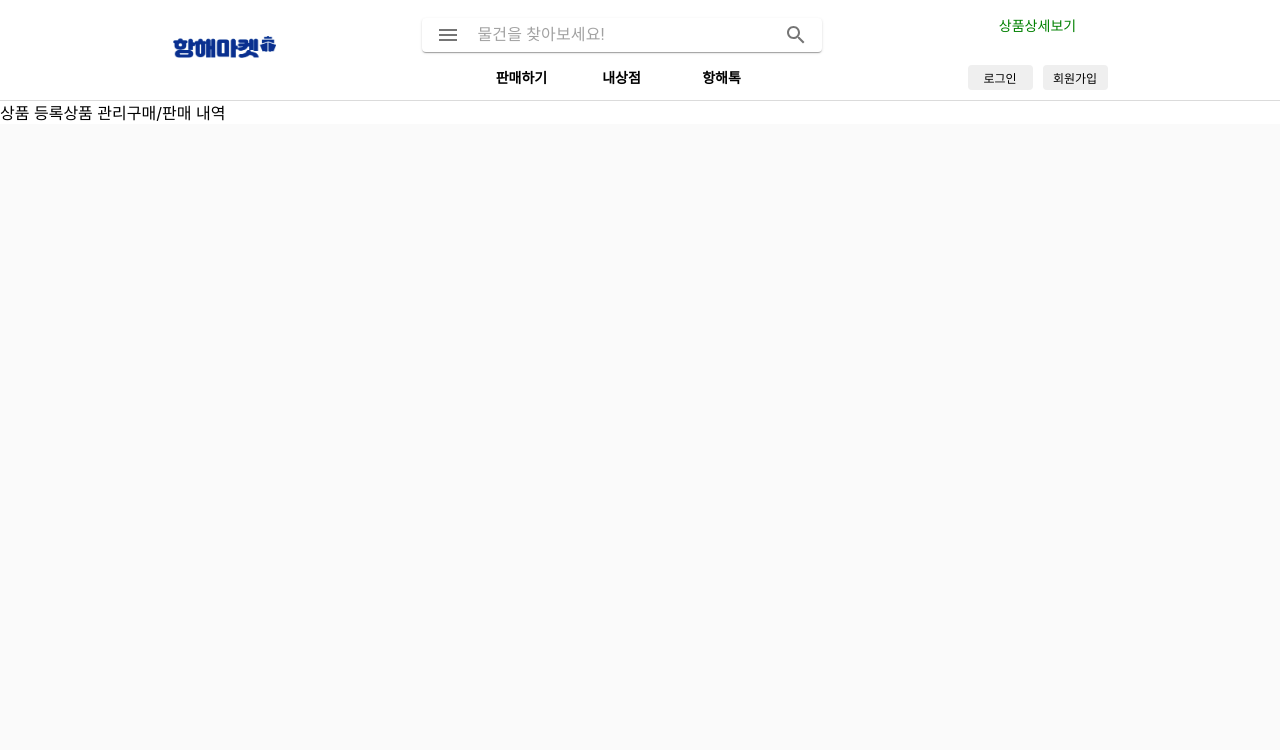
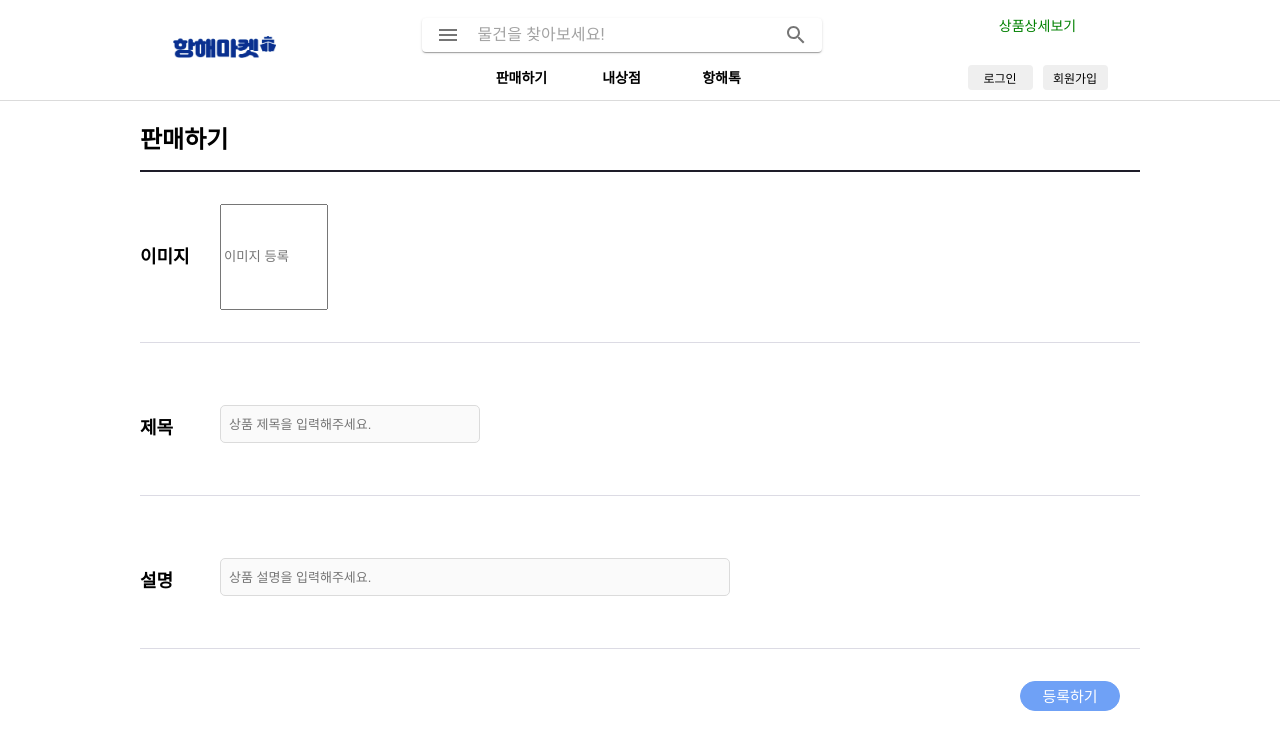
Before and after one commit to heo-mk/hanghaemarket, a React (Create React App) app: page /selling in a window 1280 px wide. Shown: the top 750 px of the page. Built offline with nearby package versions, Linux system fonts and the light colour scheme.

Commit message:
0417까지

```diff
--- a/src/components/Carousel.js
+++ b/src/components/Carousel.js
@@ -4,13 +4,40 @@ import axios from 'axios';
 
 const Carousel = (props) => {
     const container = React.useRef();
+    const slider_container = React.useRef();
 
+    const [banner, setBanner] = React.useState([]);
+
+    React.useEffect(() => {
+      //정보 가져오기
+      axios.get('http://54.180.113.24/banner').then((res)=>{
+          setBanner(res.data);
+      }).catch((err)=>{
+          console.log(err);
+      });
+  }, []);
 
     return(
         <React.Fragment>
           <CarouselMainContainer>
             <CarouselContainer ref={container}>
+              <SlideContainer ref={slider_container}>
+                {banner.map((val, index)=>{
+                    let value = index * 100;
+                    let url = `url(${val.image}) no-repeat center`;
 
+                    const slide_style = {
+                        left: `${value}%`,
+                        background: `${url}`,
+                        backgroundSize: 'cover',
+                      };
+
+                    return (
+                      <Slide className='slide' key={index} style={slide_style} href={val.link} target='_blank' />
+                    );
+
+                })}
+              </SlideContainer>
             </CarouselContainer>
           </CarouselMainContainer>
         </React.Fragment>
@@ -40,5 +67,25 @@ const CarouselContainer = styled.div`
     background-color:pink;
 `;
 
+const SlideContainer = styled.div`
+    position: absolute;
+    width: 100%;
+    height: 100%;
+    left: 0;
+    transition: left .3s ease-in;
+`;
+
+const Slide = styled.a`
+    position: absolute;
+    width: 100%;
+    height: 100%;
+    box-sizing: border-box;
+    border: 1px solid #eee;
+    border-radius: 15px;
+    top: 50%;
+    transform: translateY(-50%);
+    text-align: center;
+`;
+
 
 export default Carousel;
--- a/src/pages/Main.js
+++ b/src/pages/Main.js
@@ -8,7 +8,7 @@ const Main=(props)=>{
     return (
         <React.Fragment>
             <MainMainContainer>
-                <Carousel/>
+                {/* <Carousel/> */}
                 <PostList/>
             </MainMainContainer>
         </React.Fragment>
--- a/src/pages/Selling.js
+++ b/src/pages/Selling.js
@@ -6,11 +6,28 @@ const Selling=(props)=>{
     return(
         <React.Fragment>
             <SellingMainContainer>
-                <NavBar>
-                    <a>상품 등록</a>
-                    <a>상품 관리</a>
-                    <a>구매/판매 내역</a>
-                </NavBar>
+              <SellingContainer>
+                <SellingWords>판매하기</SellingWords>
+                <WrapInputs>
+                    <ImageBox>
+                        <ImageTitle><h4>이미지</h4></ImageTitle>
+                        <ImageInput placeholder="이미지 등록"/>
+                    </ImageBox>
+
+                    <TitleBox>
+                        <Title><h4>제목</h4></Title>
+                        <TitleInput placeholder="상품 제목을 입력해주세요."/>
+                    </TitleBox>
+                    <ContentsBox>
+                        <Contents><h4>설명</h4></Contents>
+                        <ContentsInput placeholder="상품 설명을 입력해주세요."/>
+                    </ContentsBox>
+
+                    <EnrollButtonBox>
+                        <EnrollButton>등록하기</EnrollButton>
+                    </EnrollButtonBox>
+                </WrapInputs>
+              </SellingContainer>
             </SellingMainContainer>
         </React.Fragment>
     );
@@ -22,13 +39,131 @@ const SellingMainContainer = styled.div`
   display: flex;
   flex-direction: column;
   background-color: #fff;
+
   /* @media (max-width: 1000px){
     heigth:
   } */
 `;
 
-const NavBar=styled.div`
+const SellingContainer=styled.div`
+height:100vh;
+width:1000px;
+margin:auto;
 
 `;
 
+const SellingWords=styled.h2`
+border-bottom: 2px solid rgb(30, 29, 41);
+margin-bottom: 0px;
+height:50px;
+`;
+
+const WrapInputs=styled.div`
+height:100vh;
+
+padding-left: 0px;
+`;
+
+const ImageTitle=styled.div`
+width: 5rem;
+font-size: 18px;
+padding-top: 14px;
+
+`;
+
+const ImageBox=styled.div`
+width: 100%;
+display: flex;
+padding: 2rem 0px;
+border-bottom: 1px solid rgb(220, 219, 228);
+
+`;
+
+const ImageInput=styled.input`
+type=file;
+width: 100px;
+height:100px;
+
+`;
+
+const Title=styled.div`
+width: 5rem;
+font-size: 18px;
+padding-top: 14px;
+
+`;
+const TitleBox=styled.div`
+width: 100%;
+display: flex;
+padding: 2rem 0px;
+border-bottom: 1px solid rgb(220, 219, 228);
+
+`;
+
+const TitleInput = styled.input`
+  margin-top: 30px;
+  padding: 9px 0px 7px 8px;
+  background-color: #FAFAFA;
+  font-size: 13px;
+  line-height: 18px;
+  width: 250px;
+  color: #262626;
+  border: 1px solid #DBDBDB;
+  outline: none;
+  border-radius: 5px;
+  height: 20px;
+  margin-bottom: 12px;
+  align-items:center;
+`;
+
+const Contents=styled.div`
+width: 5rem;
+font-size: 18px;
+padding-top: 14px;
+
+`;
+
+const ContentsBox=styled.div`
+width: 100%;
+display: flex;
+padding: 2rem 0px;
+border-bottom: 1px solid rgb(220, 219, 228);
+`;
+
+const ContentsInput = styled.input`
+  margin-top: 30px;
+  padding: 9px 0px 7px 8px;
+  background-color: #FAFAFA;
+  font-size: 13px;
+  line-height: 18px;
+  width: 500px;
+  color: #262626;
+  border: 1px solid #DBDBDB;
+  outline: none;
+  border-radius: 5px;
+  height: 20px;
+  margin-bottom: 12px;
+`;
+
+const EnrollButtonBox=styled.div`
+width: 100%;
+display: flex;
+padding: 2rem 0px;
+justify-content:flex-end;
+margin-right: 20px;
+`;
+
+const EnrollButton=styled.button`
+margin-right: 20px;
+
+background-color:#6fa1f6;
+border-radius:30px;
+
+border:1px solid #6fa1f6;
+width:100px;
+height:30px;
+font-size:15px;
+color:#fff;
+cursor: pointer;
+`;
 export default Selling;
```
